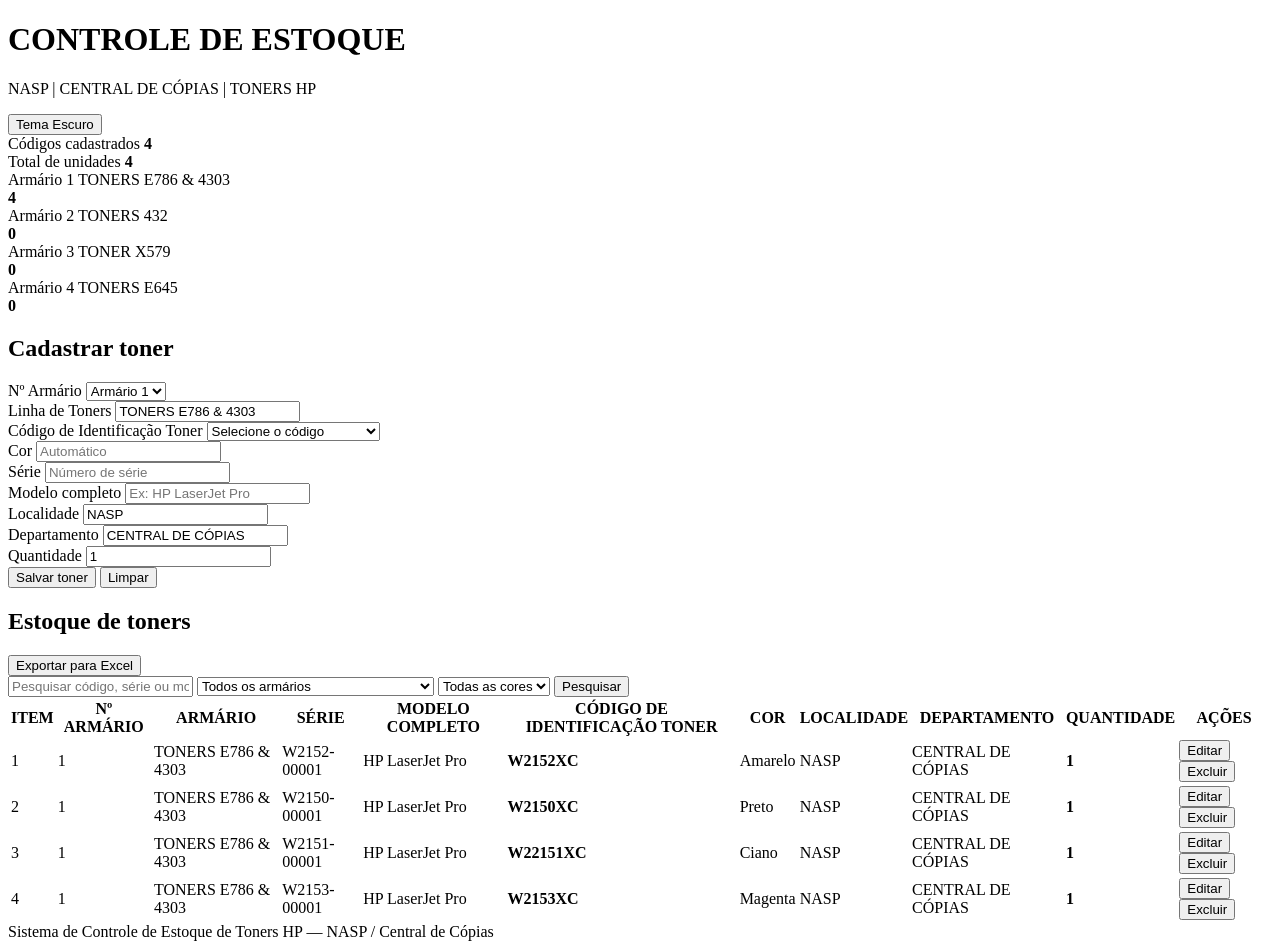
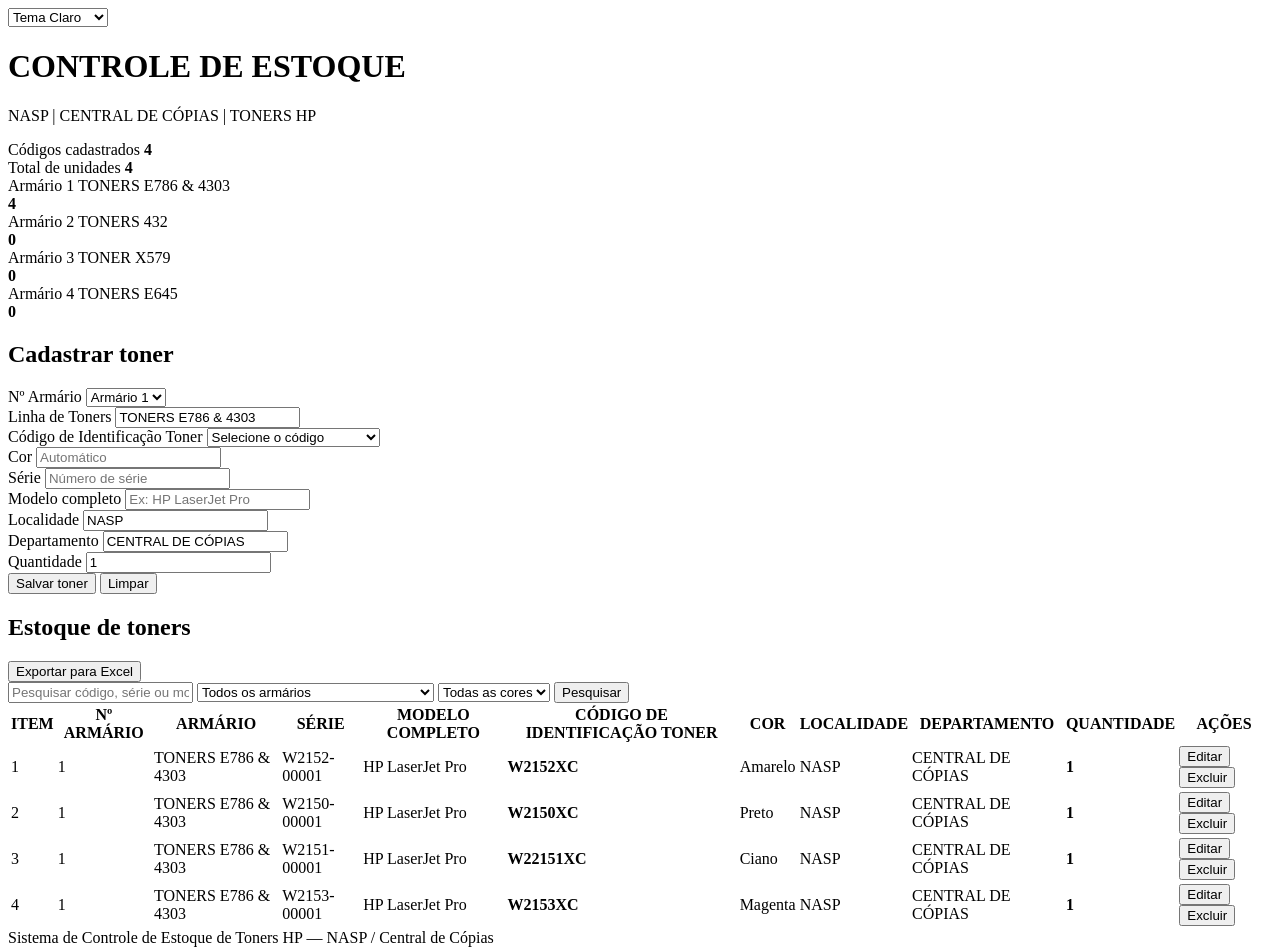
Before and after one commit to kaueserraodev/controle-estoque-toners, a plain HTML site: page index.html in a window 1280 px wide. Drawn offline with Linux system fonts and the light colour scheme.

Commit message:
Implement theme selector in index.html
Added theme selector dropdown for user interface.

```diff
--- a/index.html
+++ b/index.html
@@ -9,15 +9,17 @@
 
 <body>
 
+<div class="controle-tema">
+  <select id="seletorTema" aria-label="Selecionar tema">
+    <option value="claro">Tema Claro</option>
+    <option value="escuro">Tema Escuro</option>
+  </select>
+</div>
+
 <header>
   <div class="header-inner">
-    <div>
-      <h1>CONTROLE DE ESTOQUE</h1>
-      <p>NASP | CENTRAL DE CÓPIAS | TONERS HP</p>
-    </div>
-    <button type="button" id="btnTema" class="btn-tema" aria-label="Alternar tema">
-      Tema Escuro
-    </button>
+    <h1>CONTROLE DE ESTOQUE</h1>
+    <p>NASP | CENTRAL DE CÓPIAS | TONERS HP</p>
   </div>
 </header>
 
```
